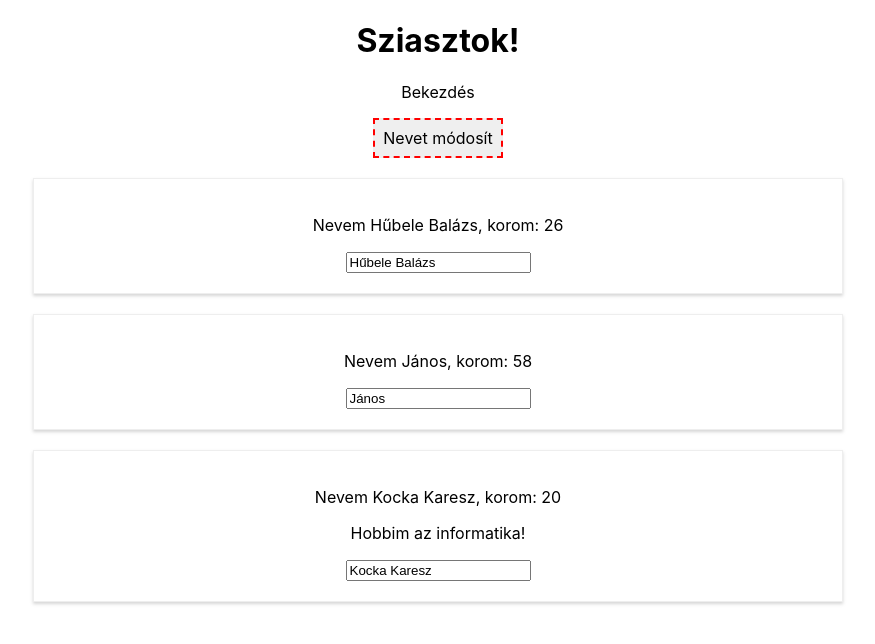
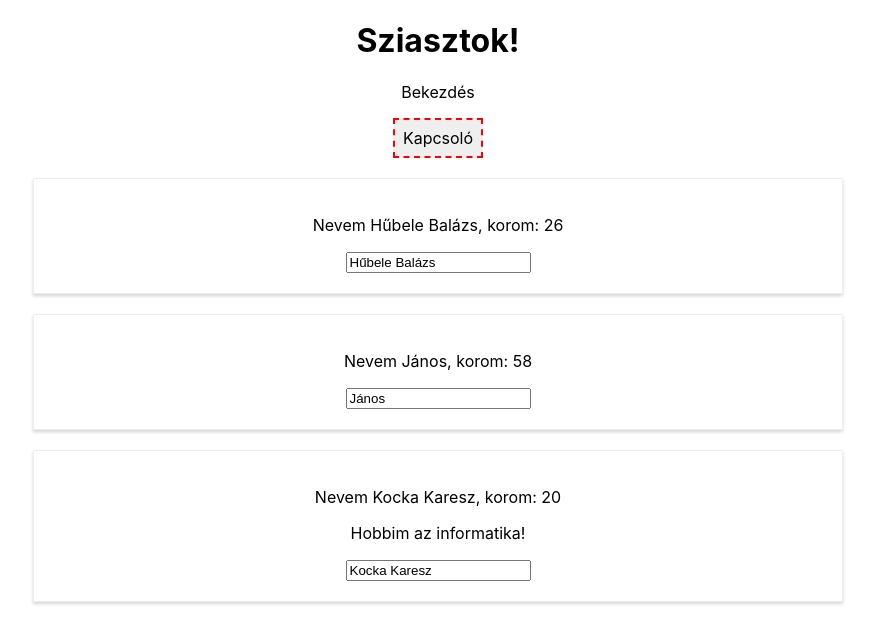
Before and after one commit to sumegizoltan73/react-training, a React (Create React App) app in the folder my-react/: page / in a window 1280 px wide. Shown: the top 644 px of the page, without its empty margins (202-1077 px from the left). Built offline with nearby package versions, Linux system fonts and the light colour scheme.

Commit message:
Ternáris feltétel használata

```diff
--- a/my-react/src/App.js
+++ b/my-react/src/App.js
@@ -11,7 +11,8 @@ class App extends Component {
       { name: 'János', age: 58 },
       { name: 'Kocka Karesz', age: 20 }
     ],
-    masikState: 'másik state'
+    masikState: 'másik state',
+    lathatosag: true
   }
 
   nameChangeHandler = (ujNev) => {
@@ -36,6 +37,11 @@ class App extends Component {
     });
   }
 
+  kapcsolo = () => {
+    const lathato = this.state.lathatosag;
+    this.setState({ lathatosag: !lathato });
+  }
+
   render() {
     const stilus = {
       backgroundColor: '#efefef',
@@ -49,7 +55,9 @@ class App extends Component {
       <div className="App">
         <h1>Sziasztok!</h1>
         <p>Bekezdés</p>
-        <button style={stilus} onClick={this.nameChangeHandler.bind(this, 'Teszt')}>Nevet módosít</button>
+        <button style={stilus} onClick={this.kapcsolo}>Kapcsoló</button>
+        { this.state.lathatosag ?
+        <div>
           <Person
             name={this.state.persons[0].name}
             age={this.state.persons[0].age}
@@ -69,6 +77,8 @@ class App extends Component {
           >
               Hobbim az informatika!
           </Person>
+        </div> : null
+        }
       </div>
     );
 
```
Lines whose indentation alone changed are shown as unchanged.
